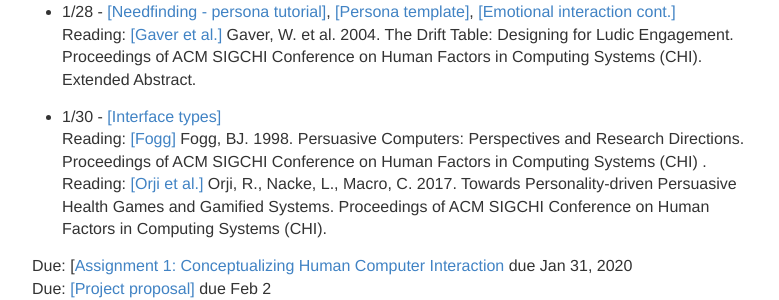
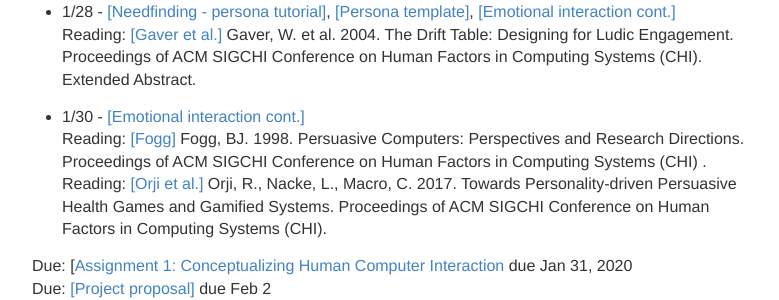
Before and after one commit to hciwang/hciwang.github.io, a Jekyll site: the page built from _posts/2020-1-5-lectures.md, in a window 1280 px wide and 900 px high, scrolled down 1127 px. Shown: the part 152-452 px from the top of the window, without its empty margins (248-1027 px from the left). Built offline with Jekyll 4.4.1, drawn with Linux system fonts in a browser that asks for light colours.

Commit message:
Update 2020-1-5-lectures.md

```diff
--- a/_posts/2020-1-5-lectures.md
+++ b/_posts/2020-1-5-lectures.md
@@ -43,7 +43,7 @@ Week 4
 - 1/28 - [[Needfinding - persona tutorial]](https://canvas.ucdavis.edu/courses/413583/files/folder/Lectures?preview=7635631), [[Persona template]](https://asinthecity.com/2011/05/13/explaining-personas-used-in-ux-design-%E2%80%93-part-2/), [[Emotional interaction cont.]](https://canvas.ucdavis.edu/courses/413583/files/folder/Lectures?preview=7630014)
 Reading: [[Gaver et al.]](https://canvas.ucdavis.edu/courses/413583/files/folder/Readings?preview=7679623) Gaver, W. et al. 2004. The Drift Table: Designing for Ludic Engagement. Proceedings of ACM SIGCHI Conference on Human Factors in Computing Systems (CHI). Extended Abstract.
 
-- 1/30 -  [[Interface types]]()
+- 1/30 - [[Emotional interaction cont.]](https://canvas.ucdavis.edu/courses/413583/files/folder/Lectures?preview=7630014)
 Reading: [[Fogg]](https://canvas.ucdavis.edu/courses/413583/files/folder/Readings?preview=7679622) Fogg, BJ. 1998. Persuasive Computers: Perspectives and Research Directions. Proceedings of ACM SIGCHI Conference on Human Factors in Computing Systems (CHI) .
 Reading: [[Orji et al.]](https://canvas.ucdavis.edu/courses/413583/files/folder/Readings?preview=7679621) Orji, R., Nacke, L., Macro, C. 2017. Towards Personality-driven Persuasive Health  Games and Gamified Systems. Proceedings of ACM SIGCHI Conference on Human Factors in Computing Systems (CHI).
 
```
